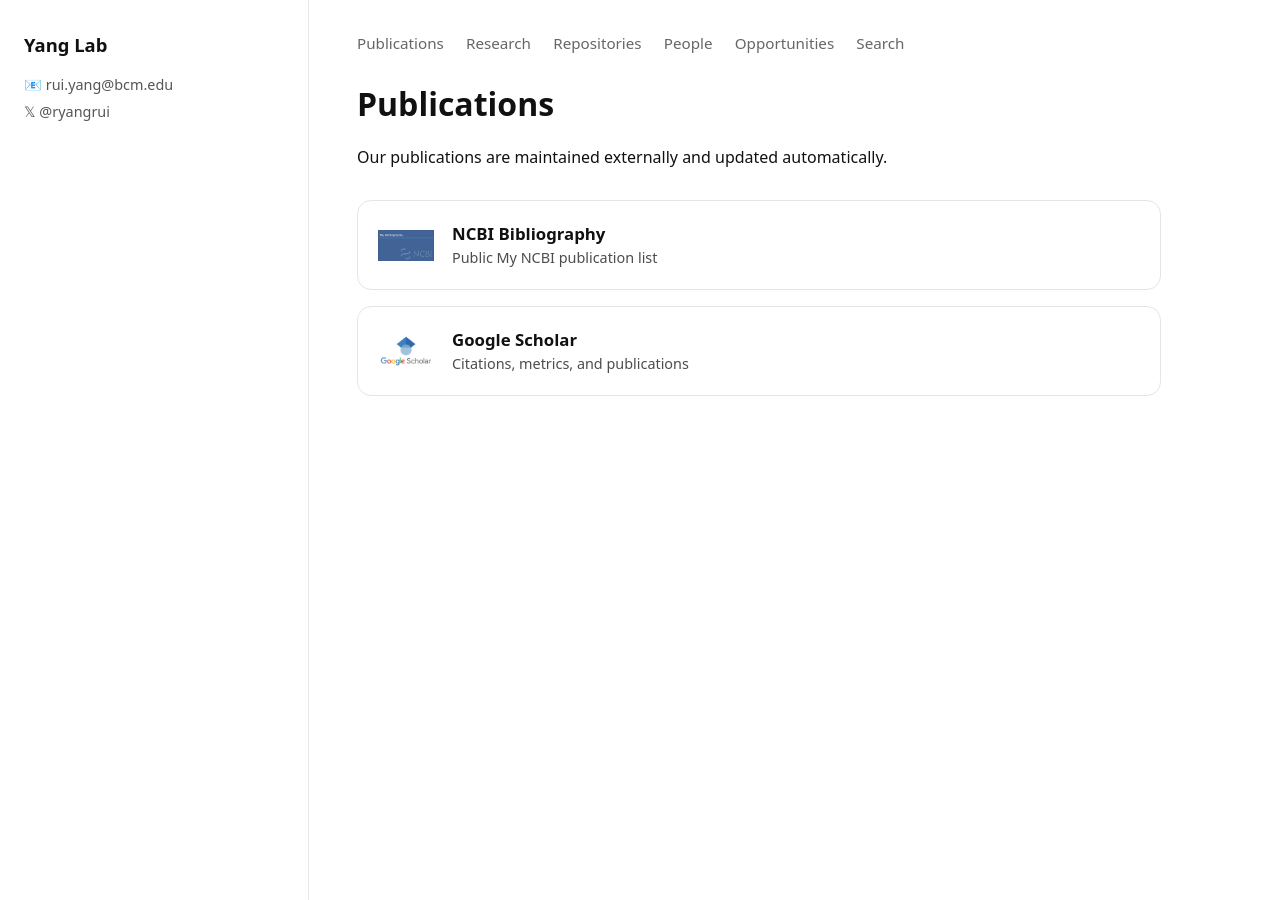
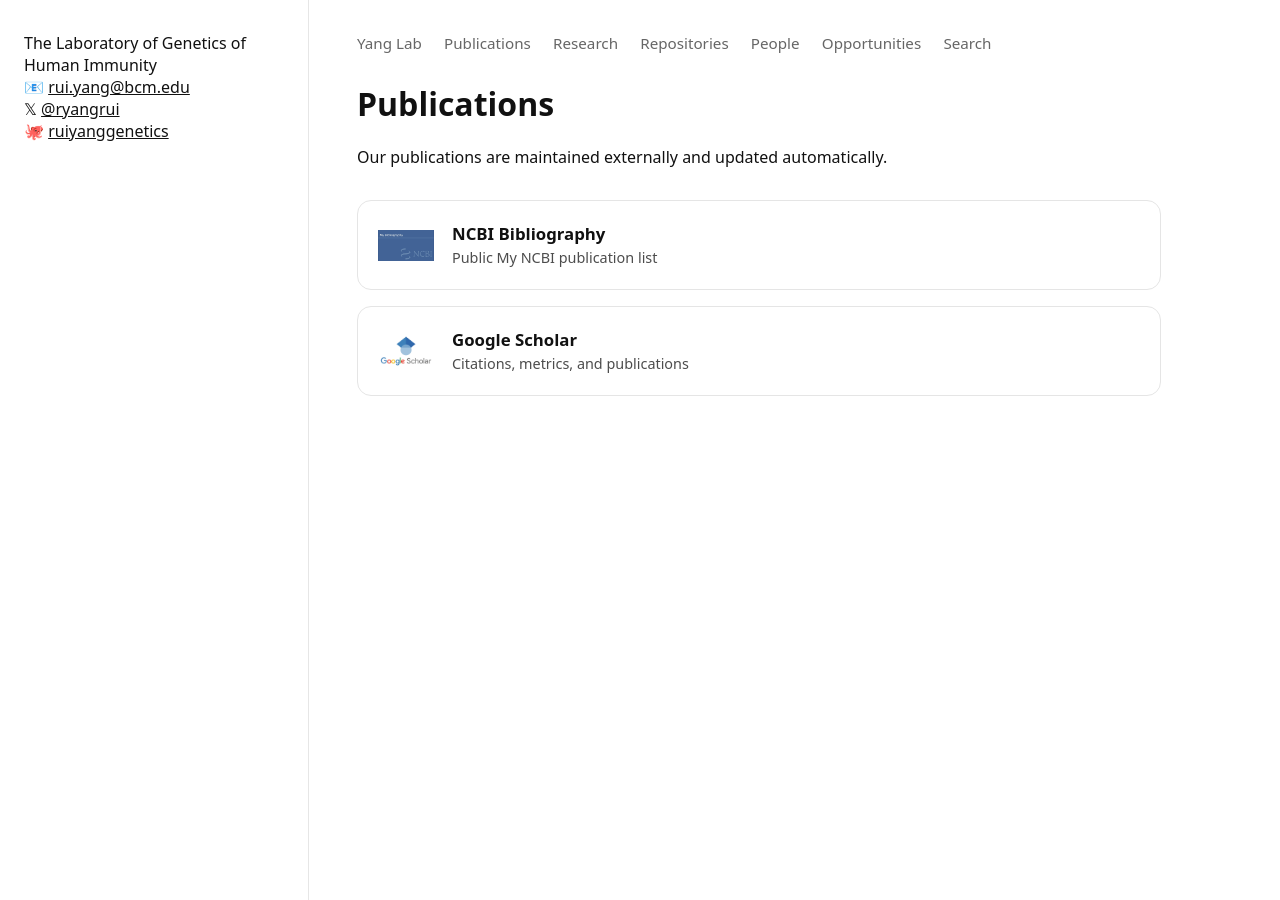
Before and after one commit to ruiyanggenetics/ghilab, a Jekyll site: the page built from publications.md, in a window 1280 px wide and 900 px high. Built offline with Jekyll 4.4.1, drawn with Linux system fonts in a browser that asks for light colours.

Commit message:
Update default.html

```diff
--- a/_layouts/default.html
+++ b/_layouts/default.html
@@ -2,36 +2,31 @@
 <html lang="en">
 <head>
   <meta charset="UTF-8">
+  <meta name="viewport" content="width=device-width, initial-scale=1">
   <title>{{ page.title }} | {{ site.title }}</title>
   <link rel="stylesheet" href="{{ '/assets/style.css' | relative_url }}">
 </head>
+
 <body>
-
   <div class="page">
 
-  <!-- LEFT SIDEBAR -->
+    <!-- LEFT SIDEBAR (shows on ALL pages) -->
     <aside class="sidebar">
+      <div class="sidebar-title">The Laboratory of Genetics of Human Immunity</div>
 
-    <div class="lab-name">
-      <a href="{{ '/' | relative_url }}"><strong>Yang Lab</strong></a>
+      <div class="sidebar-links">
+        <div>📧 <a href="mailto:rui.yang@bcm.edu">rui.yang@bcm.edu</a></div>
+        <div>𝕏 <a href="https://twitter.com/ryangrui" target="_blank" rel="noopener">@ryangrui</a></div>
+        <div>🐙 <a href="https://github.com/ruiyanggenetics" target="_blank" rel="noopener">ruiyanggenetics</a></div>
       </div>
-
-    <div class="lab-links">
-      <div>
-        📧 <a href="mailto:rui.yang@bcm.edu">rui.yang@bcm.edu</a>
-      </div>
-      <div>
-        𝕏 <a href="https://twitter.com/ryangrui" target="_blank">@ryangrui</a>
-      </div>
-    </div>
-
     </aside>
 
     <!-- RIGHT CONTENT -->
     <div class="content">
 
-    <!-- TOP NAV -->
+      <!-- TOP NAV (Yang Lab is "About") -->
       <nav class="topnav">
+        <a class="brand" href="{{ '/' | relative_url }}">Yang Lab</a>
         <a href="{{ '/publications' | relative_url }}">Publications</a>
         <a href="{{ '/research' | relative_url }}">Research</a>
         <a href="{{ '/repositories' | relative_url }}">Repositories</a>
@@ -45,8 +40,6 @@
       </main>
 
     </div>
-
   </div>
-
 </body>
 </html>
```
Lines whose indentation alone changed are shown as unchanged.
